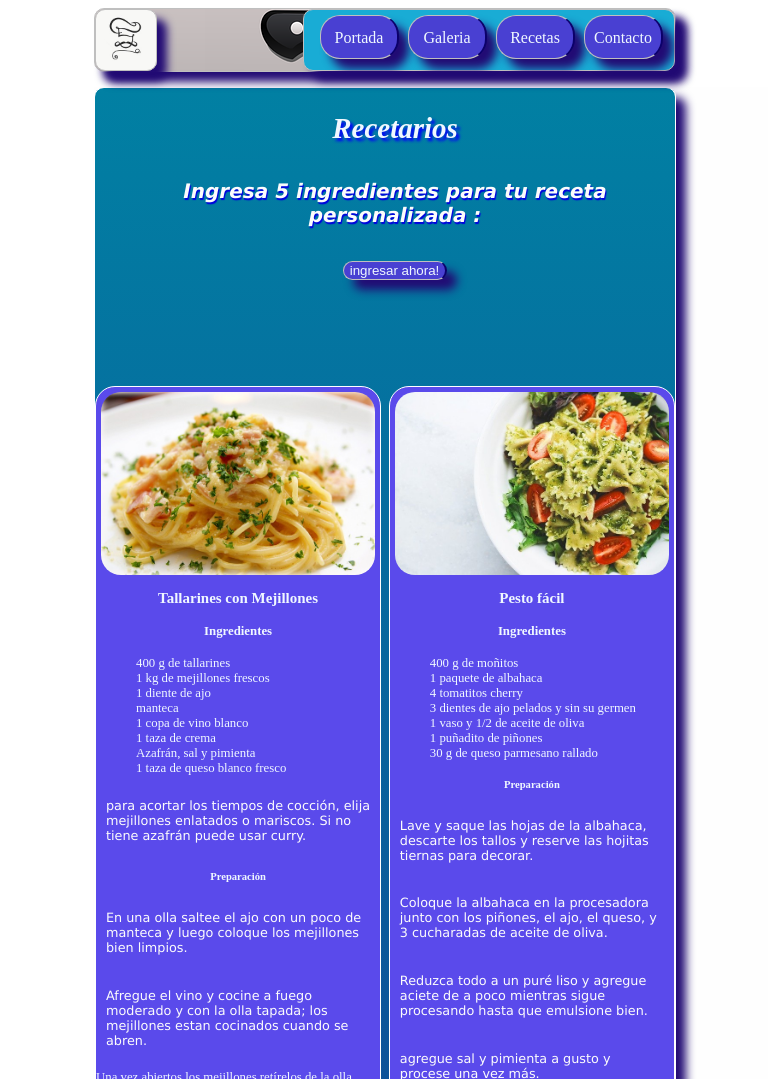
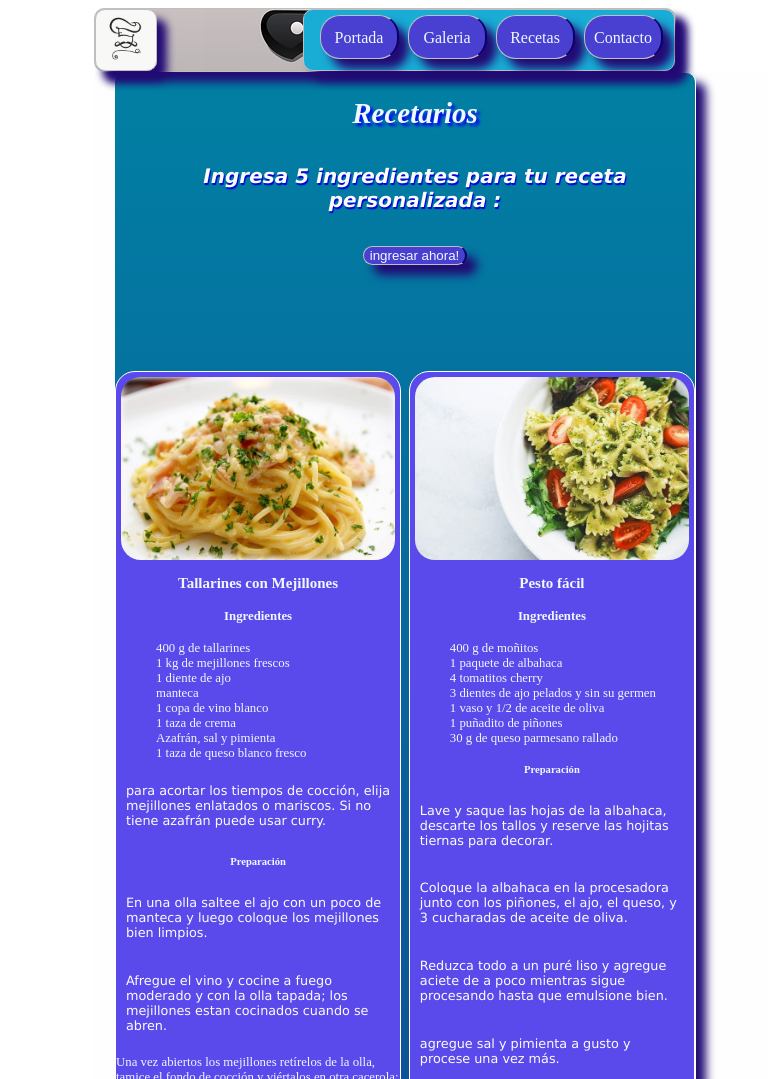
Before and after one commit to carlonchosando/pagina-UTN, a plain HTML site: page recetas.html in a window 768 px wide. Shown: the top 1079 px of the page. Drawn offline with Linux system fonts and the light colour scheme; a web font is replaced by a local one.

Commit message:
Update estylos.css

```diff
--- a/estylos.css
+++ b/estylos.css
@@ -514,7 +514,7 @@ p {
   }
   #services-page {
     height: auto;
-    margin: px 20px 30px 20px;
+    margin: 0px 20px 30px 20px;
   }
   /*------------------------tERMINA PÁGINA sERVICIOS----*/
 
```
